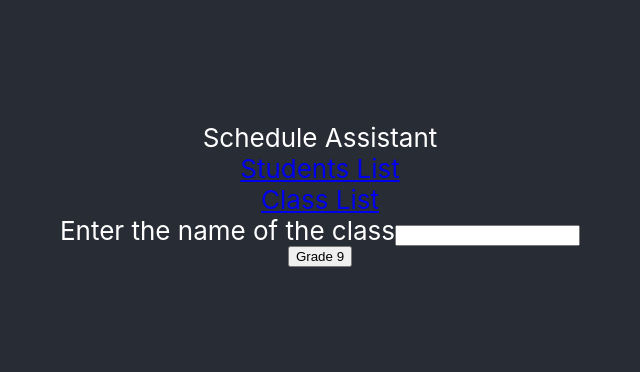
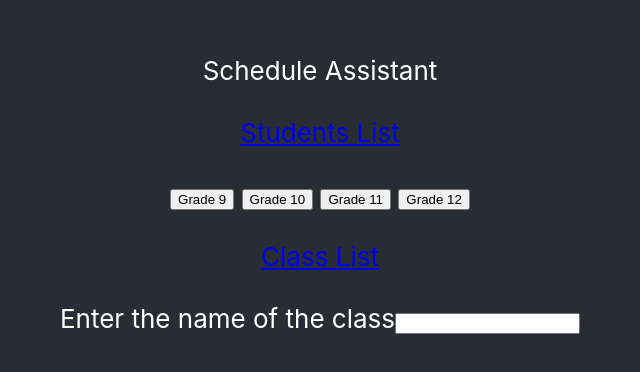
Before and after one commit to jpvicinus/students-project-frontend, a React (Create React App) app: page / in a window 1280 px wide. Shown: the part 206-578 px from the top of the page, without its empty margins (320-960 px from the left). Built offline with nearby package versions, Linux system fonts and the light colour scheme; no server answers.

Commit message:
buttons for all grades and spacing

```diff
--- a/src/App.js
+++ b/src/App.js
@@ -84,8 +84,22 @@ class App extends React.Component {
             render={() =>
               <header className="App-header">
                 Schedule Assistant
+                <br></br>
+                <br></br>
                 <Link to="/students">Students List</Link>
+                <br></br>
+                <div class="buttons">
+                <button type="button" onClick={() =>{window.location.replace(`/students/9`)}}>Grade 9 </button>
+                &nbsp;
+                <button type="button" onClick={() =>{window.location.replace(`/students/10`)}}>Grade 10</button>
+                &nbsp;
+                <button type="button" onClick={() =>{window.location.replace(`/students/11`)}}>Grade 11</button>
+                &nbsp;
+                <button type="button" onClick={() =>{window.location.replace(`/students/12`)}}>Grade 12</button>
+                </div>
+                <br></br>
                 <Link to="/class">Class List</Link>
+                <br></br>
                 <form>
                 Enter the name of the class
                 <input id="nameofclass" type="text" name="nameofclass" onKeyPress={(event,value) => {
@@ -99,9 +113,9 @@ class App extends React.Component {
                   }
                 }}/>
                 </form>
-                <button type="button" onClick={() =>{
+                {/* <button type="button" onClick={() =>{
                   window.location.replace(`/students/9`)
-                }}>Grade 9</button>
+                }}>Grade 9</button> */}
 
               </header>
             }
@@ -114,11 +128,33 @@ class App extends React.Component {
             }
           />
           <Route
+            path="/students/10"
+            exact
+            render={() =>
+              this.getStudentsTable(10)
+            }
+          />
+          <Route
+            path="/students/11"
+            exact
+            render={() =>
+              this.getStudentsTable(11)
+            }
+          />
+          <Route
+            path="/students/12"
+            exact
+            render={() =>
+              this.getStudentsTable(12)
+            }
+          />
+          <Route
             path="/students"
             exact
             render={() =>
               this.getStudentsTable()
             }
+
           />
           <Route
             path="/class"
@@ -141,3 +177,15 @@ class App extends React.Component {
 }
 
 export default App;
+
+
+
+
+<div class="buttons">
+
+<button type="button" onClick={() =>{window.location.replace(`/students/9`)}}>Grade 9</button>
+<button type="button" onClick={() =>{window.location.replace(`/students/10`)}}>Grade 10</button>
+<button type="button" onClick={() =>{window.location.replace(`/students/11`)}}>Grade 11</button>
+<button type="button" onClick={() =>{window.location.replace(`/students/12`)}}>Grade 12</button>
+
+</div>
```
